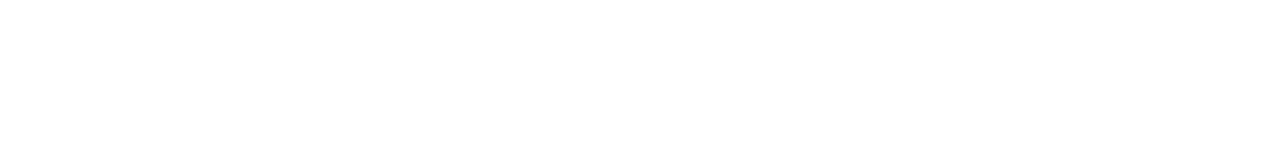
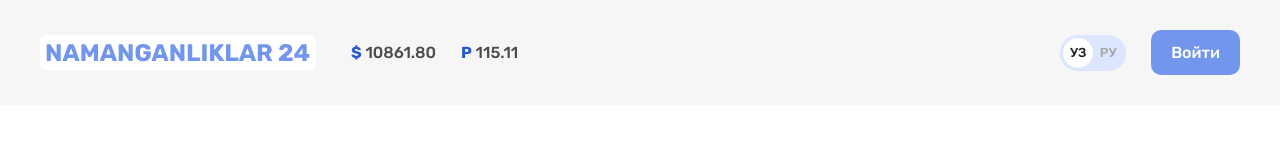
Before and after one commit to Azizbek-Boyhamdamov/n-24, a plain HTML site: page index.html in a window 1280 px wide. Drawn offline with Linux system fonts and the light colour scheme.

Commit message:
Add site-header-top without search form

```diff
--- a/css/style.css
+++ b/css/style.css
@@ -17,7 +17,7 @@ body{
   font-family: 'Rubik','Arial', sans-serif;
   font-weight: 500;
   font-size: 16px;
-  line-height: 22;
+  line-height: 22px;
   color: #4A4B4C;
 }
 
@@ -30,6 +30,20 @@ a{
   text-decoration: none;
 }
 
+li{
+  list-style: none;
+}
+.button {
+  display: inline-block;
+  padding: 13px 20px;
+  text-align: center;
+  font-weight: 500;
+  line-height: normal;
+  border-radius: 10px;
+  cursor: pointer;
+}
+
+
 /* CONTAINER */
 .container{
   max-width: 1240px;
@@ -39,3 +53,85 @@ a{
   margin-left: auto;
   margin-right: auto;
 }
+
+
+/* SITE-HEADER */
+
+.site-header-top {
+  padding-top: 30px;
+  padding-bottom: 30px;
+  background-color: #f6f6f6;
+}
+
+.site-header-top-info {
+  display: flex;
+  align-items: center;
+}
+
+.site-header-logo {
+  display: flex;
+  padding: 8px  6px ;
+  margin-right: 35px;
+  border-radius: 6px;
+  background-color: #fff;
+}
+
+.site-header-logo:hover{
+  opacity: 0.8;
+}
+
+.site-header-logo:active{
+  opacity: 0.6;
+}
+
+
+/* CURRENCY-RATES */
+.currency-rates {
+  display: flex;
+  align-items: center;
+  padding: 0;
+  margin: 0;
+  margin-right: auto;
+}
+.currency-rates-item:not(:last-child) {
+  margin-right: 25px;
+}
+.currency-label {
+  color: #2959CE;
+}
+/* LANG-TOGGLE */
+.lang-toggle {
+  display: flex;
+  margin-right: 25px;
+  padding: 3px;
+  border-radius: 39px;
+  background-color: #DCE6FF;
+
+}
+.lang-toggle-link {
+  height: 30px;
+  width: 30px;
+  color:  #A6A6A6;
+  line-height: 30px;
+  text-align: center;
+  border-radius: 50%;
+  font-size: 13px;
+}
+
+.lang-toggle-link-active {
+  background-color: #fff;
+  color: #222;
+}
+
+.button-primary {
+  background-color: #7296EC;
+  color: #fff;
+}
+
+.button-primary:hover{
+  opacity: 0.8;
+}
+
+.button-primary:active{
+  opacity: 0.6;
+}
--- a/index.html
+++ b/index.html
@@ -14,6 +14,34 @@
   <link rel="stylesheet" href="./css/style.css">
 </head>
 <body>
+   <!-- SITE-HEADER -->
+   <header class="site-header">
+    <div class="site-header-top">
+      <div class="site-header-top-info container">
+        <!-- LOGO -->
 
+          <a href="index.html" class="site-header-logo">
+            <img class="logo-img" src="./img/logo.svg" alt="logo-rasmi" width="264" height="28">
+          </a>
+
+        <!-- CURRENCY-RATE -->
+        <ul class="currency-rates">
+          <li class="currency-rates-item"><b class="currency-label">$</b> <span class="currency-exchage-rate">10861.80</span></li>
+          <li class="currency-rates-item"><b class="currency-label">P</b> <span class="currency-exchage-rate">115.11</span></li>
+        </ul>
+
+        <!-- GLOBAL SEARCH FORM -->
+
+        <!-- LANG-TOGGLE -->
+        <div class="lang-toggle">
+          <a class="lang-toggle-link lang-toggle-link-active" href="./index.html">УЗ</a>
+          <a class="lang-toggle-link" href="./index.html">РУ</a>
+        </div>
+
+        <!-- AUTH -->
+        <a class="button button-primary" href="./index.html">Войти</a>
+      </div>
+    </div>
+  </header>
 </body>
 </html>
```
Also changed, not shown: img/logo.svg (added).
